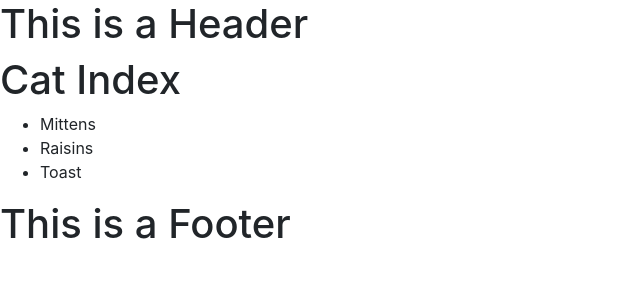
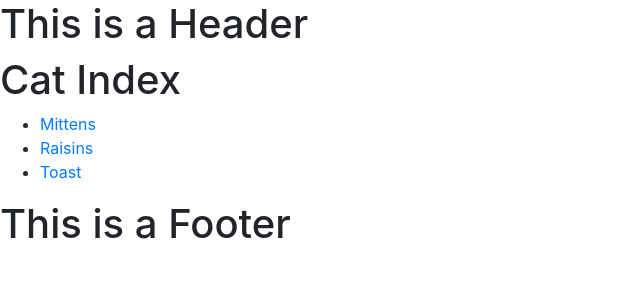
Before and after one commit to nickdsaunders/cat-tinder-frontend, a React (Create React App) app: page /catindex in a window 1280 px wide. Shown: the top 300 px of the page, without its empty margins (0-640 px from the left). Built offline with nearby package versions, Linux system fonts and the light colour scheme.

Commit message:
read-functionality complete

```diff
--- a/src/App.js
+++ b/src/App.js
@@ -28,7 +28,15 @@
             path="/catindex"
             render={() => <CatIndex cats={this.state.cats} />}
           />
-          <Route path="/catshow/:id" component={CatShow} />
+          <Route path="/catshow/:id" render = {(props) => {
+            //get the id from the URL
+            // Const id to be that of the id of a cat and the plus sign changes the datatype to an integer because without it it will be passed as a string
+            const id = +props.match.params.id;
+            // finding the cat from mock data using the id by finding the cats data
+            const foundKitty = this.state.cats.find(cat => cat.id === id);
+            // pass that cat into CatShow as propData
+            return <CatShow cat={foundKitty}/>}
+          } />
           <Route path="/catnew" component={CatNew} />
           <Route path="/catedit/:id" component={CatEdit} />
           <Route component={NotFound} />
--- a/src/pages/CatIndex.js
+++ b/src/pages/CatIndex.js
@@ -6,7 +6,11 @@
         <h1>Cat Index</h1>
         <ul>
           {this.props.cats.map((cat) => {
-            return <li>{cat.name}</li>;
+            return (
+            <li key={cat.id}>
+                <a href={`/catshow/${cat.id}`}>{cat.name}</a>
+            </li>
+            )
           })}
         </ul>
       </>
--- a/src/pages/CatShow.js
+++ b/src/pages/CatShow.js
@@ -1,9 +1,14 @@
 import React, { Component } from 'react'
 class CatShow extends Component{
   render(){
+      const cat = this.props.cat
     return(
       <div>
-        <h1>This is a CatShow</h1>
+        <h1>Welcome to the CatShow</h1>
+
+        <div>Name: {cat.name}</div>
+        <div>Age: {cat.age}</div>
+        <div>Enjoys: {cat.enjoys}</div>
       </div>
     )
   }
```
